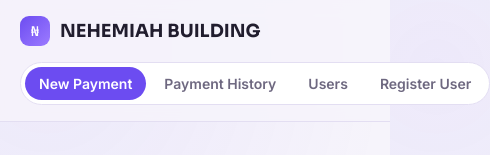
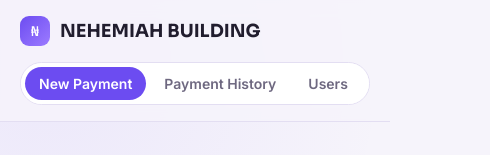
Before and after one commit to Kelekeys1234/new_payment, a React (Vite) app in the folder payment-app-project/frontend/: page / in a window 390 px wide. Shown: the top 155 px of the page, 490 px wide, since content can reach past the window. Built offline with nearby package versions, Linux system fonts and the light colour scheme; the HTML template or start-up script is replaced by a standard one.

Commit message:
phone view fixs

```diff
--- a/payment-app-project/frontend/src/index.css
+++ b/payment-app-project/frontend/src/index.css
@@ -45,6 +45,10 @@ html,
 body,
 #root {
   height: 100%;
+}
+
+html {
+  overflow-x: hidden;
 }
 
 body {
@@ -149,6 +153,14 @@ a {
   border: 1px solid var(--border);
   border-radius: 999px;
   padding: 4px;
+  max-width: 100%;
+  min-width: 0;
+  overflow-x: auto;
+  scrollbar-width: none;
+}
+
+.navbar-links::-webkit-scrollbar {
+  display: none;
 }
 
 .navbar-link {
```
